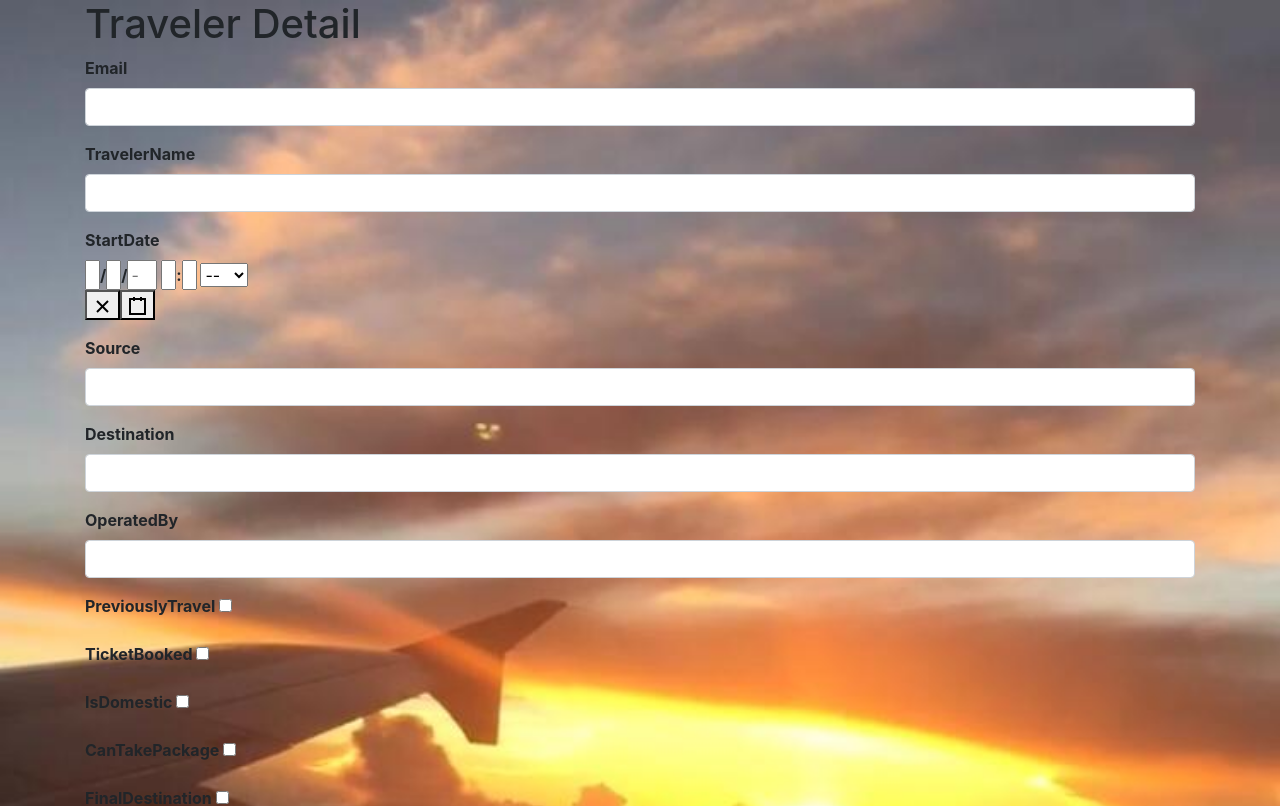
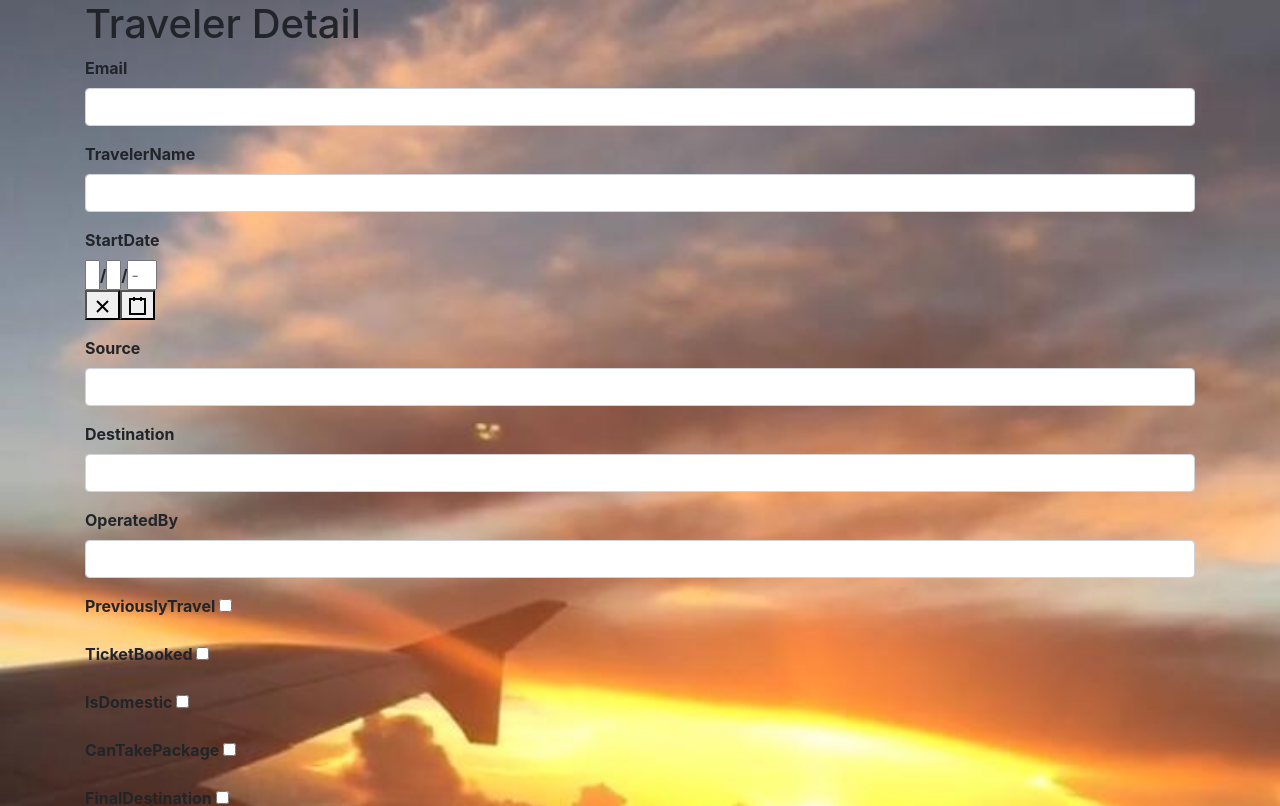
Before and after one commit to ashwin-r03/copa-ui, a React (Create React App) app: page /home in a window 1280 px wide. Shown: the top 806 px of the page. Built offline with nearby package versions, Linux system fonts and the light colour scheme.

Commit message:
Update TravelDetail.js

```diff
--- a/src/Travel/TravelDetail.js
+++ b/src/Travel/TravelDetail.js
@@ -1,8 +1,9 @@
 import React, { Component } from 'react';
 import { Link, withRouter } from 'react-router-dom';
 import { Button, Container, Form, FormGroup, Input, Label } from 'reactstrap';
-import DateTimePicker from "react-datetime-picker";
+import DatePicker from "react-date-picker";
 import imageUrl from '../images/travelimg1.jpg'
+import moment from "moment-timezone";
 const axios = require('axios');
 const divStyle = {
     width: '100%',
@@ -12,6 +13,7 @@ const divStyle = {
     //backgroundColor: #999,
 };
 
+moment.tz.setDefault("America/Los_Angeles");
 class TravelDetail extends Component {
 
             Trip={
@@ -48,6 +50,8 @@ class TravelDetail extends Component {
         this.handleDateChange = this.handleDateChange.bind(this);
        this.handleInputChange=this.handleInputChange.bind(this);
     }
+
+
     handleChange(event) {
 
         const target = event.target;
@@ -78,12 +82,13 @@ class TravelDetail extends Component {
                 }
             }
 
-
             ).then((response) => {
-            console.log("response", response);
+                alert(JSON.stringify(response.data.respMessage));
+                console.log(response);
         }).catch((error) => {
             console.log(JSON.stringify(error));
             console.log(error);
+            alert(JSON.stringify(error.message));
         });
     };
 
@@ -91,9 +96,13 @@ class TravelDetail extends Component {
     handleStartDateChange = date => {
         let datestate=this.state.trip;
         datestate.travelStartDate=date;
+        var day = date.getDate();
+        var month = date.getMonth();
+        var year = date.getFullYear();
+        var fomratDate=month+'/'+day+'/'+year;
 
         this.setState({
-            travelStartDate:date,
+            travelStartDate:fomratDate,
         });
     };
 
@@ -113,6 +122,7 @@ class TravelDetail extends Component {
 
     handleDateChange = date => {
         let datestate=this.state.trip;
+
         datestate.ReturnDate=date;
         this.setState({
             ReturnDate:date,
@@ -125,7 +135,6 @@ class TravelDetail extends Component {
     render(){
         const title=<h1 >{"Traveler Detail"}</h1>;
         const {trip}=this.state;
-
 
      /*   if (!isLoading) { //need to change based on requirement
             return <p>Loading...</p>;
@@ -149,8 +158,8 @@ class TravelDetail extends Component {
 
                    <FormGroup>
                     <Label for="StartDate">StartDate</Label>
-                    <DateTimePicker name="travelStartDate" id="travelStartDate" value={trip.travelStartDate || ''}
-                           onChange={this.handleStartDateChange} autoComplete="Date"/>
+                    <DatePicker name="travelStartDate" id="travelStartDate" value={trip.travelStartDate || ''}
+                           onChange={this.handleStartDateChange} autoComplete="Date" minDate={moment().toDate()}/>
                     </FormGroup>
 
                   {/*  <FormGroup>
@@ -237,9 +246,16 @@ class TravelDetail extends Component {
                     </FormGroup>
                 </Form>
 
+
+
             </Container>
 
+
+
         </div>
+
+
+
     }
 }
 
```
